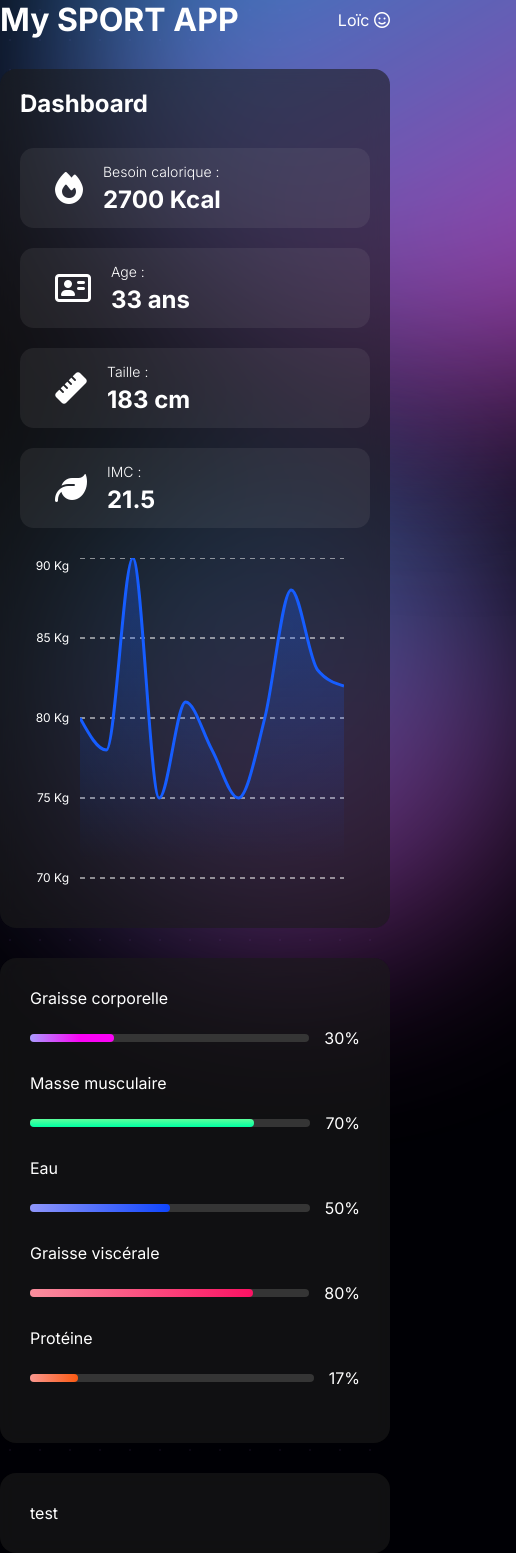
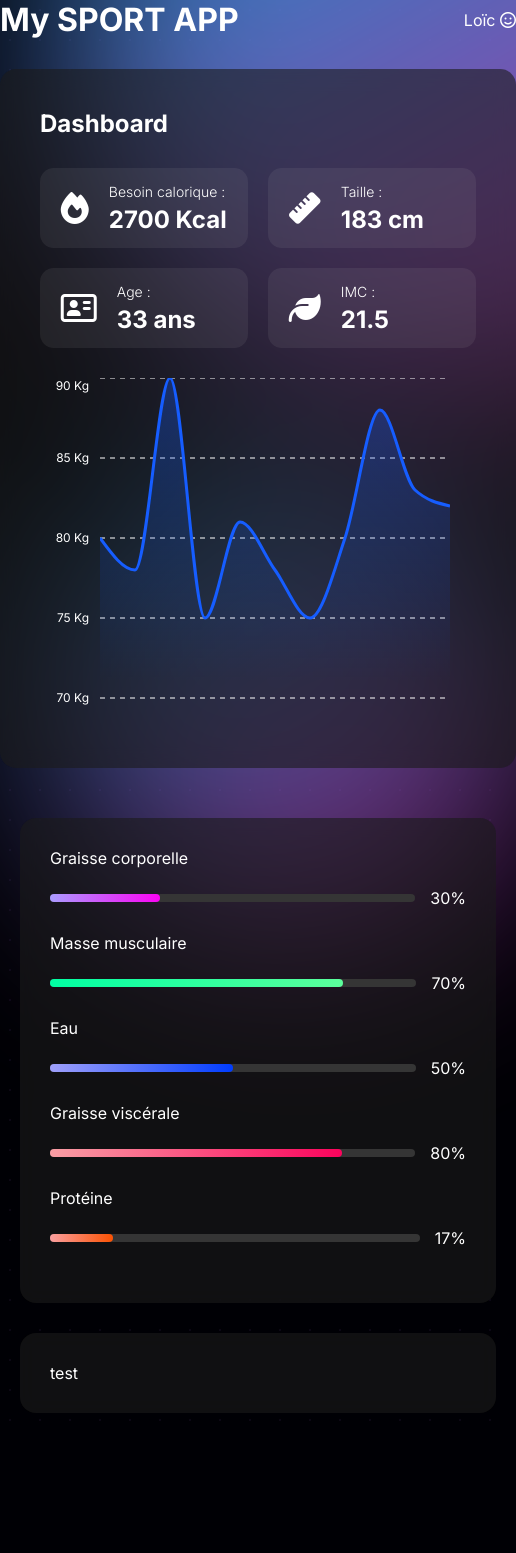
Before and after one commit to BetaPeche/sport-app, a React (Vite) app in the folder frontend/: page /dashboard in a window 390 px wide. Shown: the whole page, 516 px wide, since content can reach past the window. After the commit the page ends 1433 px from the top, so only its background shows below. Built offline with nearby package versions, Linux system fonts and the light colour scheme.

Commit message:
change classname

```diff
--- a/frontend/src/pages/Dashboard.tsx
+++ b/frontend/src/pages/Dashboard.tsx
@@ -84,7 +84,7 @@ const Dashboard = () => {
             <Header />
             <Navigation />
             <main className="dashboard">
-                <section>
+                <section className="dashboard__main">
                     <h2>Dashboard</h2>
                     <div className="dashboard__cards">
                         <div className="dashboard__cards-group">
@@ -122,46 +122,62 @@ const Dashboard = () => {
                     </div>
                     {renderLineChart}
                 </section>
-                <div className="left-menu">
-                    <div className="div1">
-                        <div className="info-bar">
-                            <div className="info-text">Graisse corporelle</div>
-                            <div className="progress">
-                                <div className="progress__bar first"></div>
-                                <div className="progress__text">30%</div>
+                <section className="dashboard__statistics">
+                    <div className="statistics__group">
+                        <div className="statistics__item">
+                            <div className="statistics__label">
+                                Graisse corporelle
+                            </div>
+                            <div className="statistics__progress">
+                                <div className="statistics__progress-bar statistics__progress-bar--fat"></div>
+                                <div className="statistics__progress-value">
+                                    30%
+                                </div>
                             </div>
                         </div>
-                        <div className="info-bar">
-                            <div className="info-text">Masse musculaire</div>
-                            <div className="progress">
-                                <div className="progress__bar second"></div>
-                                <div className="progress__text">70%</div>
+                        <div className="statistics__item">
+                            <div className="statistics__label">
+                                Masse musculaire
+                            </div>
+                            <div className="statistics__progress">
+                                <div className="statistics__progress-bar statistics__progress-bar--muscle"></div>
+                                <div className="statistics__progress-value">
+                                    70%
+                                </div>
                             </div>
                         </div>
-                        <div className="info-bar">
-                            <div className="info-text">Eau</div>
-                            <div className="progress">
-                                <div className="progress__bar third"></div>
-                                <div className="progress__text">50%</div>
+                        <div className="statistics__item">
+                            <div className="statistics__label">Eau</div>
+                            <div className="statistics__progress">
+                                <div className="statistics__progress-bar statistics__progress-bar--water"></div>
+                                <div className="statistics__progress-value">
+                                    50%
+                                </div>
                             </div>
                         </div>
-                        <div className="info-bar">
-                            <div className="info-text">Graisse viscérale</div>
-                            <div className="progress">
-                                <div className="progress__bar fourth"></div>
-                                <div className="progress__text">80%</div>
+                        <div className="statistics__item">
+                            <div className="statistics__label">
+                                Graisse viscérale
+                            </div>
+                            <div className="statistics__progress">
+                                <div className="statistics__progress-bar statistics__progress-bar--visceral-fat"></div>
+                                <div className="statistics__progress-value">
+                                    80%
+                                </div>
                             </div>
                         </div>
-                        <div className="info-bar">
-                            <div className="info-text">Protéine</div>
-                            <div className="progress">
-                                <div className="progress__bar fifth"></div>
-                                <div className="progress__text">17%</div>
+                        <div className="statistics__item">
+                            <div className="statistics__label">Protéine</div>
+                            <div className="statistics__progress">
+                                <div className="statistics__progress-bar statistics__progress-bar--protein"></div>
+                                <div className="statistics__progress-value">
+                                    17%
+                                </div>
                             </div>
                         </div>
                     </div>
                     <div className="div2">test</div>
-                </div>
+                </section>
             </main>
         </>
     )
--- a/frontend/src/styles/pages/dashboard.scss
+++ b/frontend/src/styles/pages/dashboard.scss
@@ -2,7 +2,7 @@ main.dashboard {
     display: grid;
     grid-template-columns: 3fr 1fr;
     gap: 30px;
-    section {
+    .dashboard__main {
         border-radius: 16px;
         background: rgba(28, 28, 28, 0.6);
         backdrop-filter: blur(10px);
@@ -54,13 +54,13 @@ main.dashboard {
         }
     }
 
-    .left-menu {
+    .dashboard__statistics {
         display: flex;
         flex-direction: column;
         gap: 30px;
     }
 
-    .div1,
+    .statistics__group,
     .div2 {
         border-radius: 16px;
         background: rgba(28, 28, 28, 0.6);
@@ -74,88 +74,54 @@ main.dashboard {
     grid-column: 1 / -1;
 }
 
-.info-bar {
+.statistics__item {
     margin-bottom: 25px;
-    .info-text {
+
+    .statistics__label {
         margin-bottom: 20px;
     }
-    .progress {
+
+    .statistics__progress {
         display: flex;
         align-items: center;
         gap: 15px;
-        .progress__bar {
+
+        .statistics__progress-bar {
             position: relative;
             width: 100%;
             height: 8px;
             border-radius: 4px;
             background-color: #353535;
-            &.first {
+        }
+    }
+}
+
+@mixin progress-bar($width, $start-color, $end-color) {
     &::after {
         content: '';
         position: absolute;
         border-radius: 4px;
         height: 100%;
-                    width: 30%;
-                    background: linear-gradient(269deg, #fb03f5 40%, #aa9cff);
+        width: $width;
+        background: linear-gradient(269deg, $start-color, $end-color);
     }
 }
-            &.second {
-                &::after {
-                    content: '';
-                    position: absolute;
-                    border-radius: 4px;
-                    height: 100%;
-                    width: 80%;
-                    background: linear-gradient(
-                        180deg,
-                        #5cff9c 0%,
-                        #00ffa3 100%
-                    );
+
+.statistics__progress-bar {
+    &--fat {
+        @include progress-bar(30%, #fb03f5, #aa9cff);
     }
+    &--muscle {
+        @include progress-bar(80%, #5cff9c, #00ffa3);
     }
-            &.third {
-                &::after {
-                    content: '';
-                    position: absolute;
-                    border-radius: 4px;
-                    height: 100%;
-                    width: 50%;
-                    background: linear-gradient(
-                        269deg,
-                        #003cff -11.69%,
-                        #9fa0fa 112.48%
-                    );
+    &--water {
+        @include progress-bar(50%, #003cff, #9fa0fa);
     }
+    &--visceral-fat {
+        @include progress-bar(80%, #fb035c, #fa9fa5);
     }
-            &.fourth {
-                &::after {
-                    content: '';
-                    position: absolute;
-                    border-radius: 4px;
-                    height: 100%;
-                    width: 80%;
-                    background: linear-gradient(
-                        269deg,
-                        #fb035c -11.69%,
-                        #fa9fa5 112.48%
-                    );
-                }
-            }
-            &.fifth {
-                &::after {
-                    content: '';
-                    position: absolute;
-                    border-radius: 4px;
-                    height: 100%;
-                    width: 17%;
-                    background: linear-gradient(
-                        269deg,
-                        #fb5203 -11.69%,
-                        #fa9f9f 112.48%
-                    );
-                }
-            }
-        }
+    &--protein {
+        @include progress-bar(17%, #fb5203, #fa9f9f);
     }
 }
 
```
Lines whose indentation alone changed are shown as unchanged.
